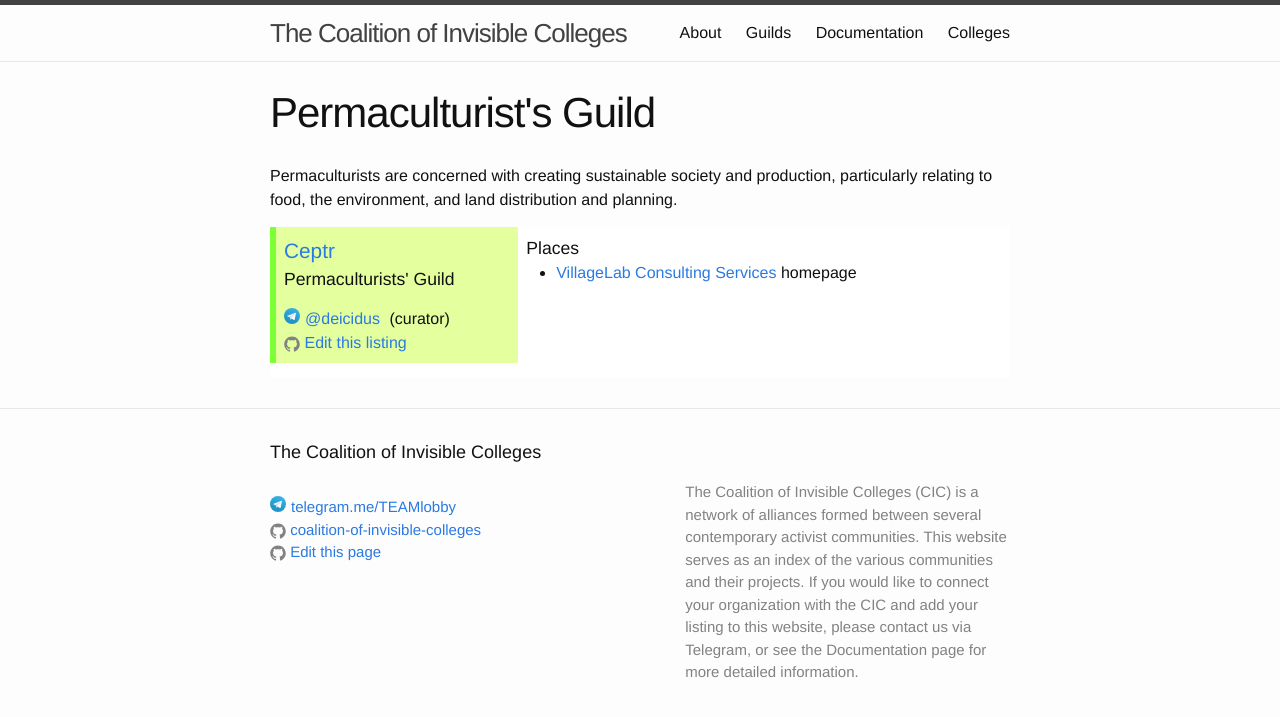
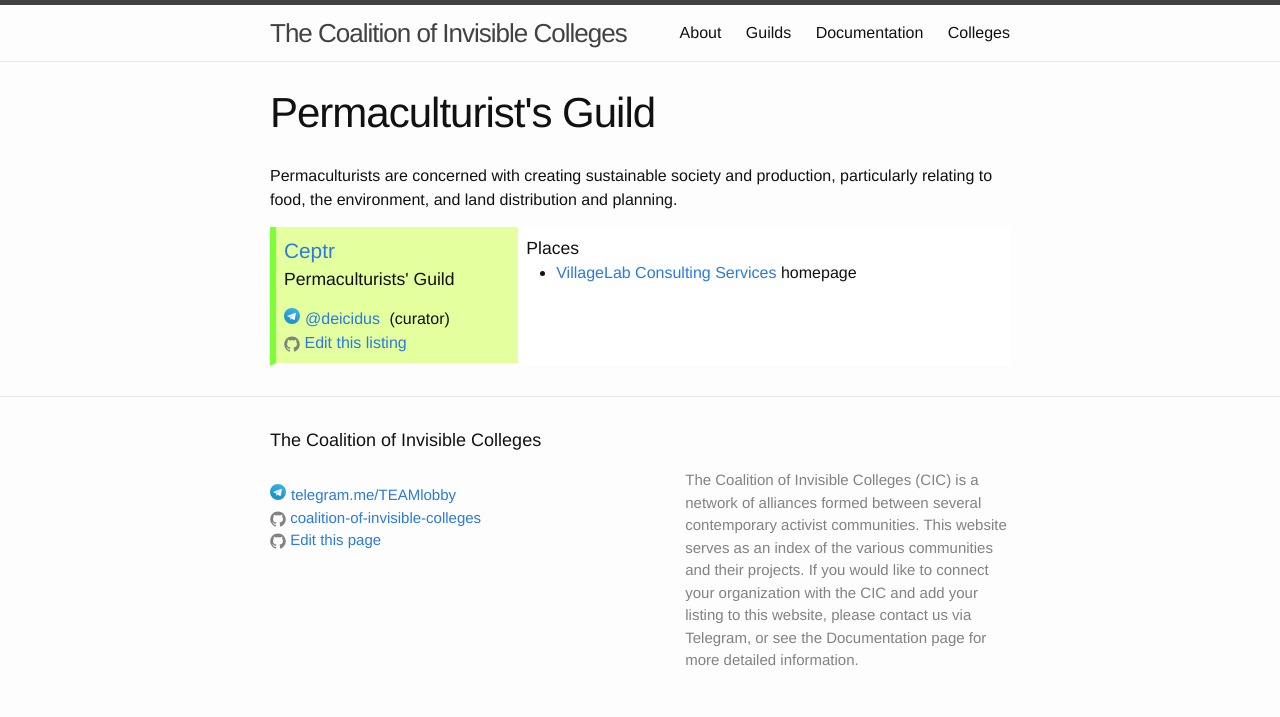
Before and after one commit to coalition-of-invisible-colleges/cic.github.io, a Jekyll site: the page built from guilds/permaculturists.md, in a window 1280 px wide. Shown: the top 717 px of the page. Built offline with Jekyll 4.4.1, drawn with Linux system fonts in a browser that asks for light colours.

Commit message:
Update guild.html

```diff
--- a/_layouts/guild.html
+++ b/_layouts/guild.html
@@ -11,7 +11,7 @@ layout: default
     {{ content }}
     {% assign listings = site.listings | where: 'guild', page.guild | sort: 'guild' %}
     {% for listing in listings %}
-      <div class="listing {{ listing.guild }}" style="position: relative;">
+      <div class="listing {{ listing.guild }}" style="position: relative; border-bottom: 3px solid white;">
         <div class="guildtitle">
           <h2><a href="/colleges/{{ listing.college }}">{{ listing.college }}</a></h2>
           <p class="guildsubheading">{{ page.guild | capitalize }}' Guild</p>
@@ -23,7 +23,6 @@ layout: default
         </div>
         <div class="guildlisting {{ listing.guild }}">{{ listing.output }}</div>
       </div>
-      <div style="height: 15px; background-color: white; clear: both;" />
     {% endfor %}
   </div>
 
```
